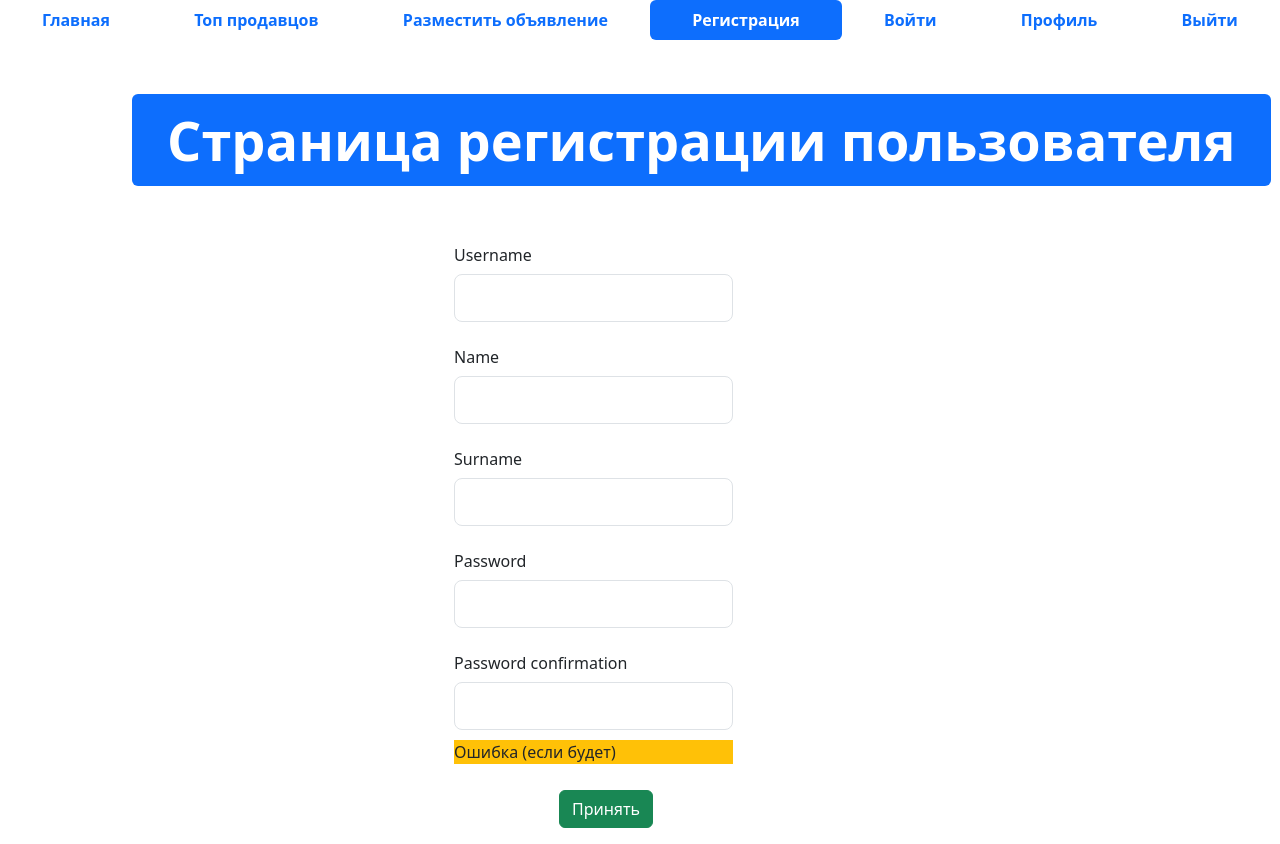
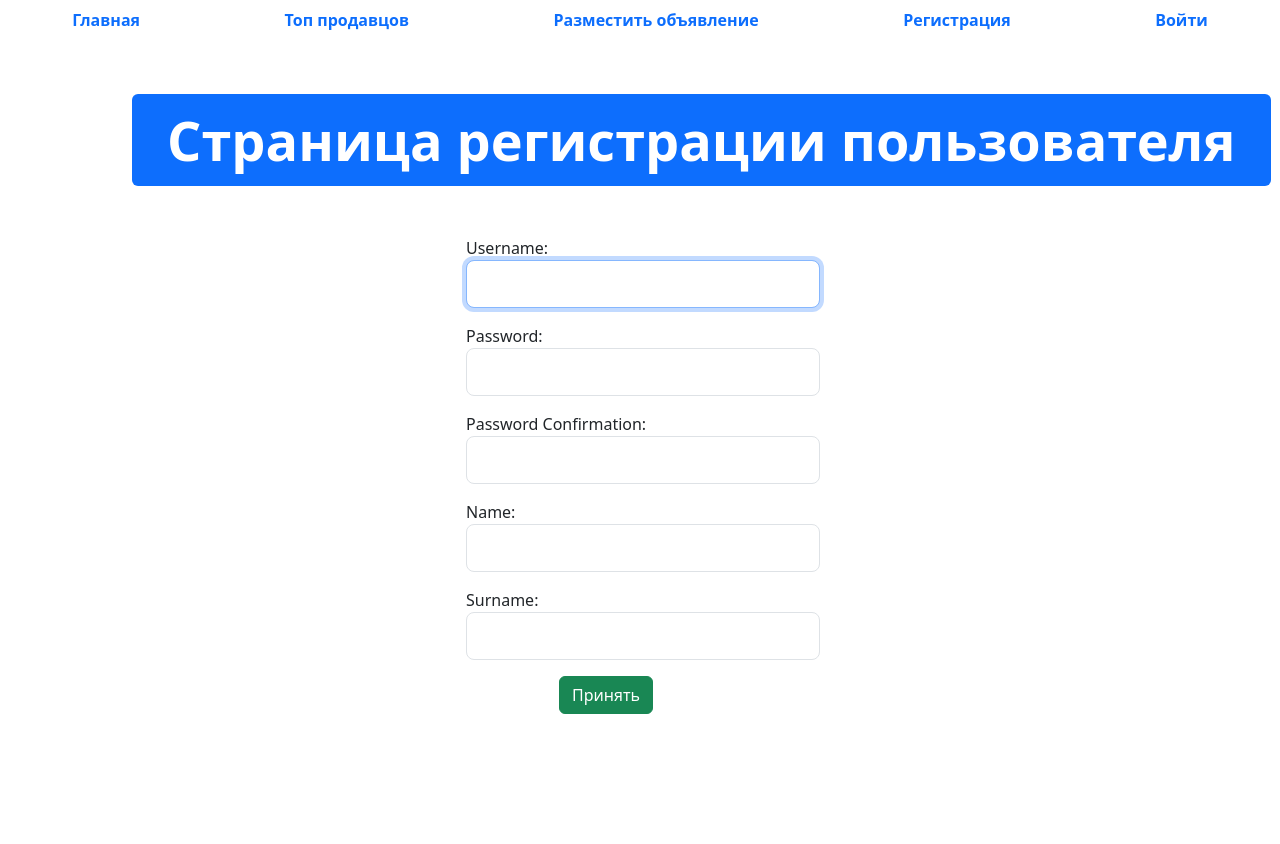
Before and after one commit to Amidaa123/module-4-86, a Django app: page /register/ in a window 1280 px wide. After the commit the page ends 714 px from the top, so only its background shows below. Run offline with Django 3.2, Linux system fonts and the light colour scheme; some libraries are stand-ins or nearby versions.

Commit message:
Домашка по 11 занятию

```diff
--- a/advertisement/app_advertisement/forms.py
+++ b/advertisement/app_advertisement/forms.py
@@ -35,6 +35,6 @@ class AdvertisementForm(models.ModelForm):
 
     def clean_title(self):
         title = self.cleaned_data.get('title')
-        if title and title.sterswith('?'):
+        if title and title.startswith('?'):
             raise ValidationError("Ошибка")
         return title
--- /dev/null
+++ b/advertisement/app_auth/forms.py
@@ -0,0 +1,28 @@
+from django.contrib.auth.forms import UserCreationForm
+from django import forms
+
+
+class CreateUserForm(UserCreationForm):
+
+    username = forms.CharField(
+        label="Username",
+        min_length=5,
+        max_length=20,
+        widget=forms.TextInput(attrs={"class": "form-control form-control-lg"})
+    )
+    name = forms.CharField(
+        label="Name",
+        widget=forms.TextInput(attrs={"class": "form-control form-control-lg"})
+        )
+    surname = forms.CharField(
+        label="Surname",
+        widget=forms.TextInput(attrs={"class": "form-control form-control-lg"})
+    )
+    password1 = forms.CharField(
+        label="Password",
+        widget=forms.PasswordInput(attrs={"class": "form-control form-control-lg"})
+    )
+    password2 = forms.CharField(
+        label="Password Confirmation",
+        widget=forms.PasswordInput(attrs={"class": "form-control form-control-lg"})
+    )
--- a/advertisement/app_auth/views.py
+++ b/advertisement/app_auth/views.py
@@ -2,6 +2,7 @@ from django.shortcuts import render, redirect, reverse
 from django.contrib.auth.decorators import login_required
 from django.urls import reverse_lazy
 from django.contrib.auth import login, logout, authenticate
+from .forms import CreateUserForm
 
 # Create your views here.
 def login_view(request):
@@ -29,7 +30,16 @@ def logout_view(request):
     return redirect(redirect_url)
 
 def register_view(request):
-    return render(request, 'app_auth/register.html')
+    if request.method == "POST":
+        form = CreateUserForm(request.POST)
+        if form.is_valid():
+            advertisement = form.save()
+            url = reverse('profile')
+            return redirect(url)
+    else:
+        form = CreateUserForm()
+    context = {"form": form}
+    return render(request, 'app_auth/register.html', context)
 
 @login_required(login_url=reverse_lazy('login'))
 def profile_view(request):
--- a/advertisement/templates/app_auth/register.html
+++ b/advertisement/templates/app_auth/register.html
@@ -17,16 +17,7 @@
         <span style="font-weight: bold;">Разместить объявление</span>
       </a>
     </li>
-    <li class="nav-item">
-      <a class="nav-link active" aria-current="page" href="{% url 'register' %}">
-        <span style="font-weight: bold;">Регистрация</span>
-      </a>
-    </li>
-    <li class="nav-item">
-      <a class="nav-link" href="{% url 'login' %}">
-        <span style="font-weight: bold;">Войти</span>
-      </a>
-    </li>
+  {% if user.is_authenticated %}
   <li class="nav-item">
     <a class="nav-link" href="{% url 'profile' %}">
       <span style="font-weight: bold;">Профиль</span>
@@ -37,6 +28,18 @@
       <span style="font-weight: bold;">Выйти</span>
     </a>
   </li>
+  {% else %}
+  <li class="nav-item">
+    <a class="nav-link" href="{% url 'register' %}">
+      <span style="font-weight: bold;">Регистрация</span>
+    </a>
+  </li>
+  <li class="nav-item">
+    <a class="nav-link" href="{% url 'login' %}">
+      <span style="font-weight: bold;">Войти</span>
+    </a>
+  </li>
+  {% endif %}
   </ul>
   <div class="container">
   <div class="row">
@@ -46,46 +49,11 @@
       </div>
     </div>
   </div>
-    <form method="post">
-      <div class="row mb-3">
-        <div class="col">
-          <label class="col-sm-4 col-form-label offset-4">Username</label>
-          <div class="col-sm-4 offset-4 w-25">
-            <input type="text" class="form-control form-control-lg">
-          </div>
-        </div>
-      </div>
-      <div class="row mb-3">
-        <div class="col">
-          <label class="col-sm-4 col-form-label offset-4">Name</label>
-          <div class="col-sm-4 offset-4 w-25">
-            <input type="text" class="form-control form-control-lg">
-          </div>
-        </div>
-      </div>
-      <div class="row mb-3">
-        <div class="col">
-          <label class="col-sm-4 col-form-label offset-4">Surname</label>
-          <div class="col-sm-4 offset-4 w-25">
-            <input type="text" class="form-control form-control-lg">
-          </div>
-        </div>
-      </div>
-      <div class="row mb-3">
-        <div class="col">
-          <label class="col-sm-4 col-form-label offset-4">Password</label>
-          <div class="col-sm-4 offset-4 w-25">
-            <input type="password" class="form-control form-control-lg">
-          </div>
-        </div>
-      </div>
-      <div class="row mb-3">
-        <div class="col">
-          <label class="col-sm-4 col-form-label offset-4">Password confirmation</label>
-          <div class="col-sm-4 offset-4 w-25">
-            <input type="password" class="form-control form-control-lg">
-            <div class="form-label bg-warning" style="margin: 10px 0px;">Ошибка (если будет)</div>
-          </div>
+    <form method="post" enctype="multipart/form-data">
+      {% csrf_token %}
+      <div class="row mb=3 offset-sm-4">
+        <div class="col-6">
+          {{ form.as_p }}
         </div>
       </div>
       <div class="row mb-3 offset-sm-5">
```
Also changed, not shown: advertisement/templates/app_advertisement/advertisement-post.html (+13 -10 lines), advertisement/templates/app_advertisement/index.html (+13 -10 lines), advertisement/templates/app_advertisement/top-sellers.html (+13 -10 lines), advertisement/templates/app_auth/login.html (+13 -10 lines), advertisement/templates/app_auth/profile.html (+13 -10 lines), advertisement/db.sqlite3, advertisement/media/advertisements/Lighthouse.jpg (added). Lines whose indentation alone changed are shown as unchanged.
